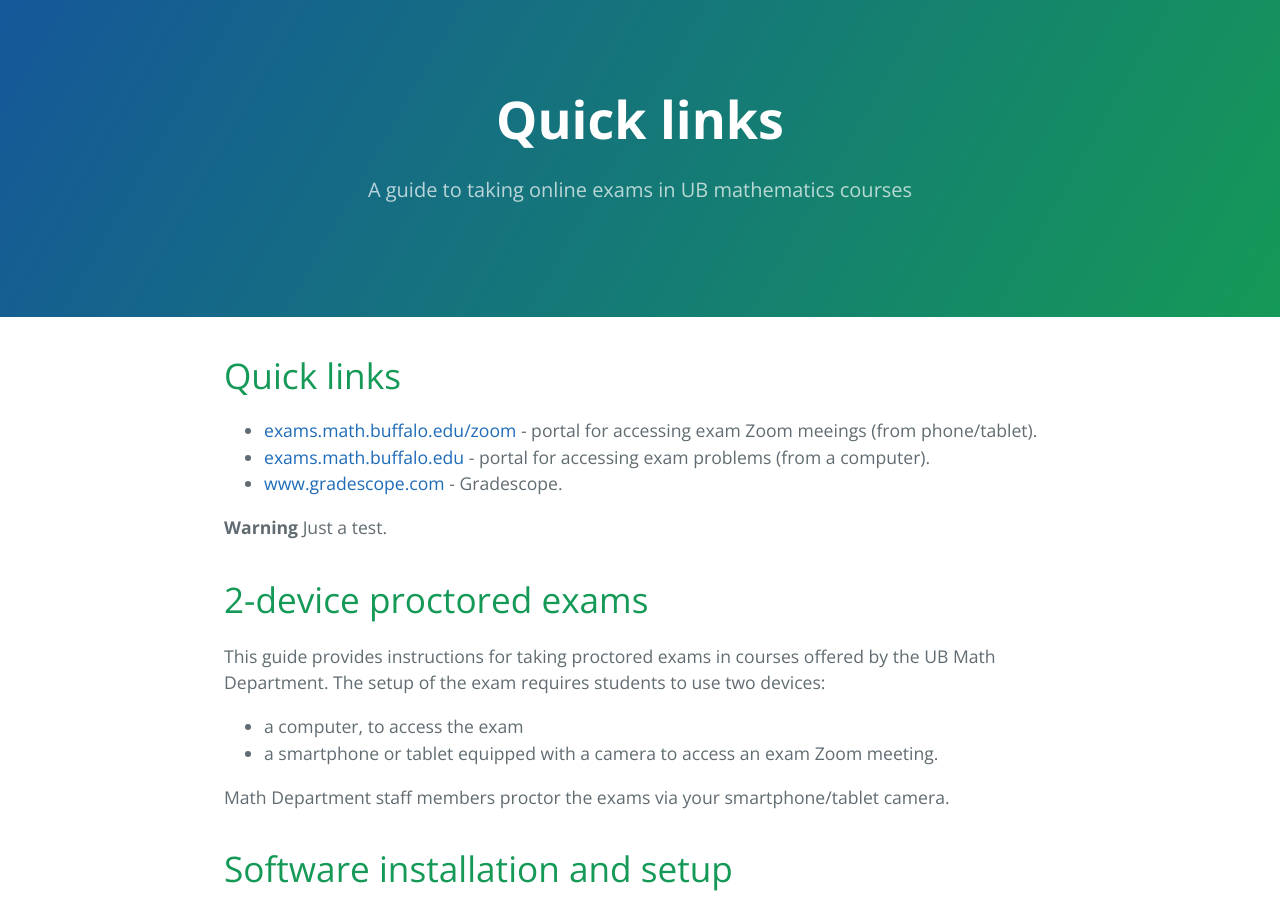
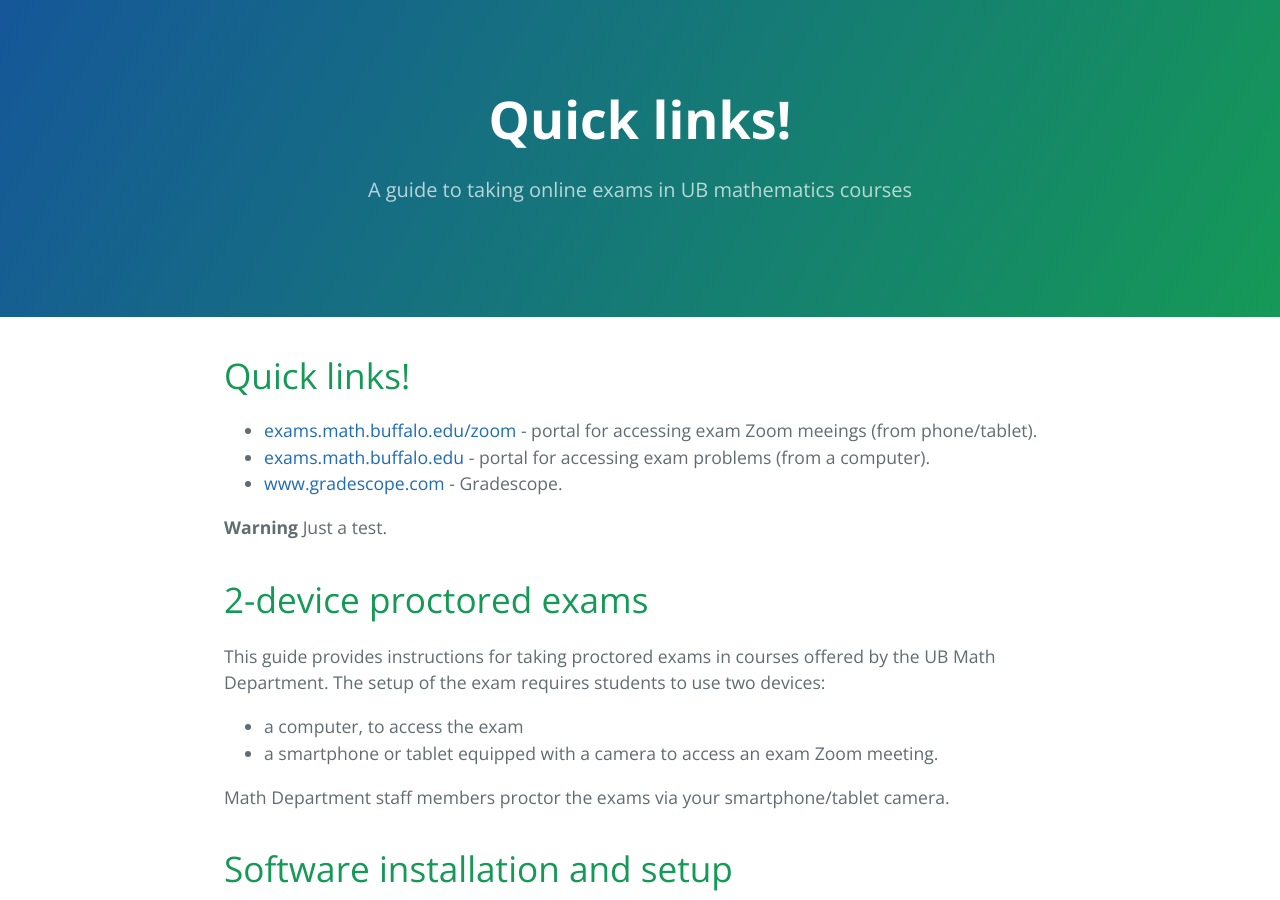
Before and after one commit to ub-math/exam_guides, a Jekyll site: the page built from docs/index.md, in a window 1280 px wide and 900 px high. Built offline with Jekyll 4.4.1, drawn with Linux system fonts in a browser that asks for light colours; our own code applies the rules of GitHub Pages for plain Markdown files.

```diff
--- a/docs/index.md
+++ b/docs/index.md
@@ -5,7 +5,7 @@ layout: default
 
 
 
-# Quick links
+# Quick links!
 
 * [exams.math.buffalo.edu/zoom](https://exams.math.buffalo.edu/zoom) - portal for accessing exam Zoom meeings (from phone/tablet).
 * [exams.math.buffalo.edu](https://exams.math.buffalo.edu) - portal for accessing exam problems (from a computer).
```
